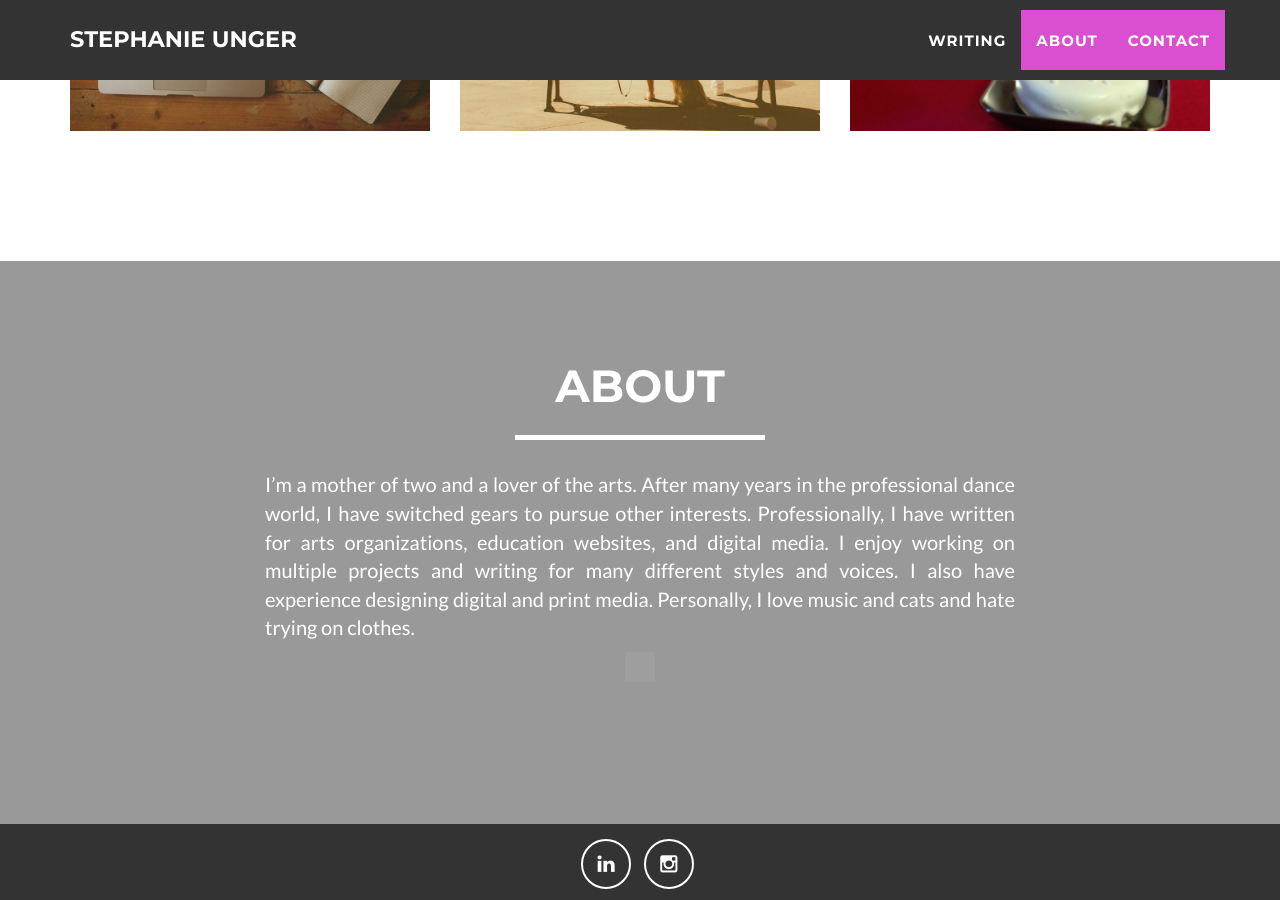
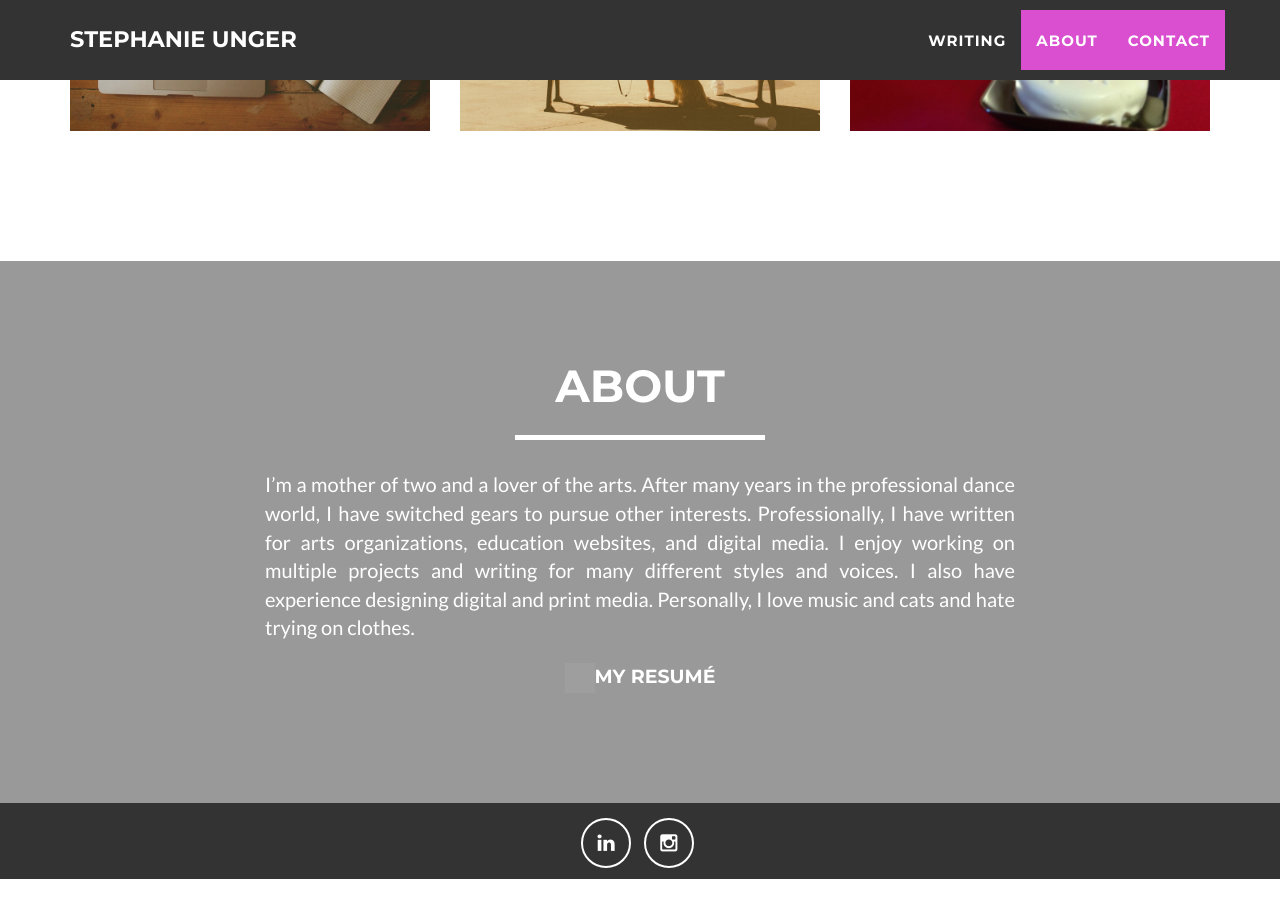
Before and after one commit to stepheunger/stepheunger.github.io, a Jekyll site: the page built from index.html, in a window 1280 px wide and 900 px high, scrolled down 1393 px. Built offline with Jekyll 4.4.1, drawn with Linux system fonts in a browser that asks for light colours; after the commit the page ends 2272 px from its top, so only the background shows below that; grey boxes are pictures that could not be loaded.

Commit message:
Update about.html

```diff
--- a/_includes/about.html
+++ b/_includes/about.html
@@ -12,7 +12,7 @@
                     <p>I’m a mother of two and a lover of the arts. After many years in the professional dance world, I have switched gears to pursue other interests. Professionally, I have written for arts organizations, education websites, and digital media. I enjoy working on multiple projects and writing for many different styles and voices. I also have experience designing digital and print media. Personally, I love music and cats and hate trying on clothes.</p>
                 </div>
                 <div class="col-lg-8 col-lg-offset-2 text-center">
-                    <center><a href="http://stepheunger.github.io/Stephanie Unger Resume.pdf" target="_blank"><img style="height:30px; width:30px;" src="https://github.com/edwinunger/edwinunger.github.io/blob/master/images/pdf.png?raw=true"><h4 style="color: black; text-decoration: none;">My Resumé</a></h4></center>
+                    <center><a style="color:white;" href="http://stepheunger.github.io/Stephanie Unger Resume.pdf" target="_blank"><h4 style="text-decoration:none;"><img style="height:30px; width:30px;" src="https://github.com/edwinunger/edwinunger.github.io/blob/master/images/pdf.png?raw=true">My Resumé</a></h4></center>
                 </div>
             </div>
         </div>
```
